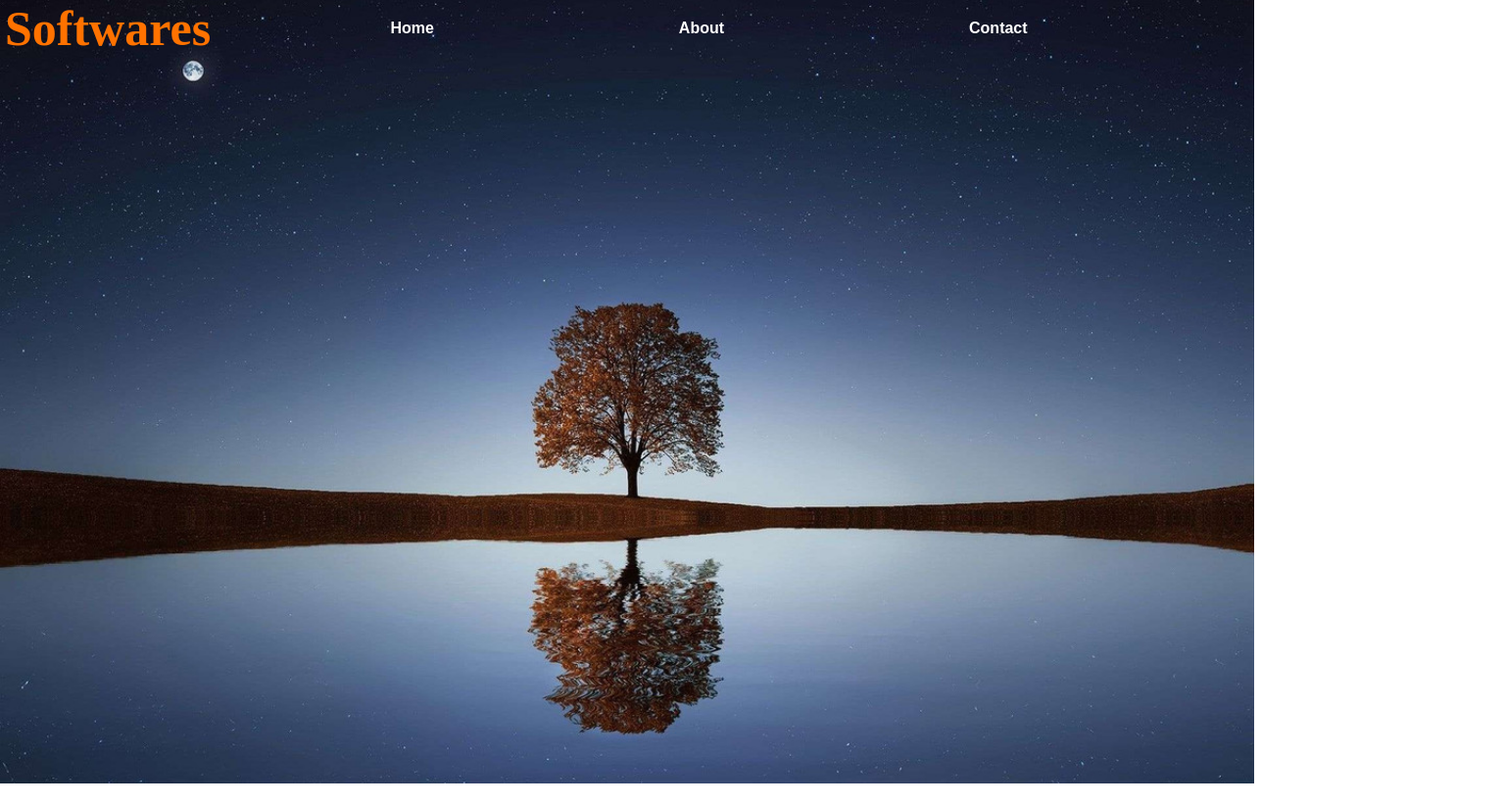
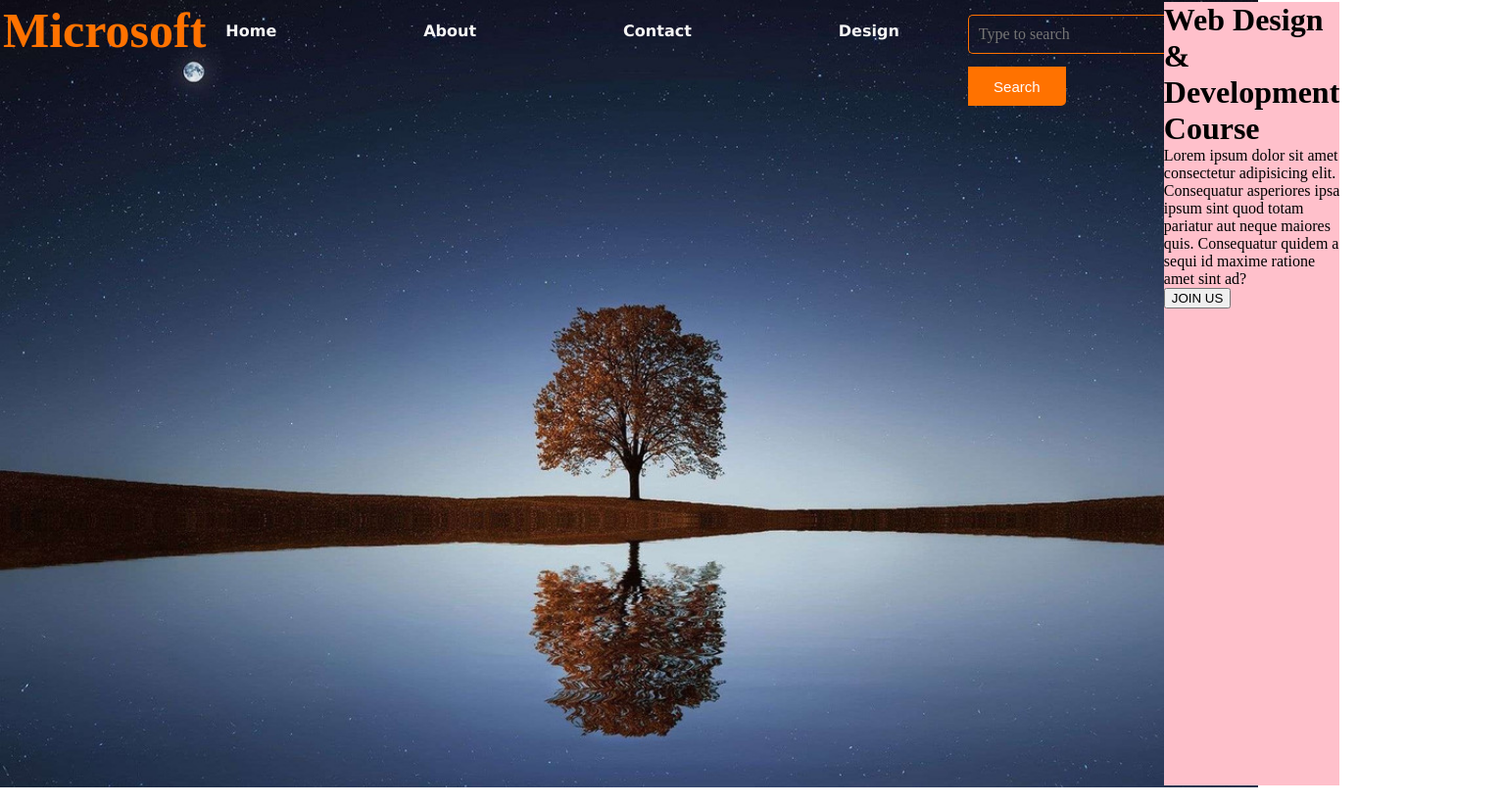
Before and after one commit to gourav-opensoft/website-lessons, a plain HTML site: page task-1/index.html in a window 1280 px wide. Shown: the whole page at 98% size, 1535 px wide, since content can reach past the window. Before the commit the page ends 800 px from the top, so only its background shows below. Drawn offline with Linux system fonts and the light colour scheme.

Commit message:
Enhance index.html with new logo, search functionality, and content section; update style.css with new styles for search input, buttons, and layout adjustments.

```diff
--- a/task-1/index.html
+++ b/task-1/index.html
@@ -6,7 +6,9 @@
     </head>
     <body>
         <div class="main">
-            <h2 class="logo">Softwares</h2>
+                <div class="logos">
+                    <h2 class="logo">Microsoft</h2>
+                </div>
                     <div class="menu">
                         <ul class="menu-list">
                             <li><a href="#">Home</a></li>
@@ -15,6 +17,22 @@
                             <li><a href="#">Design</a></li>
                         </ul>
                      </div>
+
+                     <div class="search">
+                        <input class="srch" type="search" name="search" placeholder="Type to search">
+                        <a href="#"><button class="btn">Search</button></a>
                      </div>
+                     <div class="content">
+                        <h1>Web Design & <br><span>Development</span> <br> Course</h1>
+                        <p class="par">Lorem ipsum dolor sit amet consectetur adipisicing elit.
+                            <br>Consequatur asperiores ipsa ipsum sint quod totam pariatur aut neque maiores
+                            <br>quis. Consequatur quidem a sequi id maxime ratione amet sint ad?</p>
+
+                            <button class="cn"<a href="#"> JOIN US </a></button>
+                     </div>
+
+
+        </div>
+
     </body>
 </html>
--- a/task-1/style.css
+++ b/task-1/style.css
@@ -1,50 +1,101 @@
-*{
-    margin: 0;
-    padding: 0;
-}
 .logo{
     margin: 0;
     padding: 0;
     color: #ff7200;
     font-size: 50px;
-    padding-left: 5px;
+    padding-left: 1px;
     float: left;
+    /* background-color: pink; */
 
 }
 
 .main{
+    padding: 2px;
     display: flex;
-    width: 100wh;
+    width: 100vw;
+    height: 100vh;
     background: linear-gradient(to top, rgba(0,0,0,0.5)50%,rgba(0,0,0,0.5)50%);
     background-image: url(./assets/1.jpg);
     background-position: center;
     background-size: cover;
-    height: 100vh;
     text-align:start;
+    /* align-items: center; */
     justify-content: space-between;
-
 }
 
 .menu-list{
     padding: 20px;
+    /* background-color:chartreuse; */
     display: flex;
-    justify-content:center;
-    width: 100vw;
-    gap: 250px;
+    justify-content: space-around;
+    gap: 150px;
 }
 
 a{
+    /* text-decoration: none; */
+    color:whitesmoke;
+    font-family:Verdana, Geneva, Tahoma, sans-serif;
+    font-weight: bold;
     text-decoration: none;
-    color:white;
-    font-family:Arial;
-    font-weight: bold;
-    transition: 0.5s easy-in-out;
+    transition: color 0.3s ease;
 }
-
 ul li a:hover{
-    color: #ff7200;
+    color:#ff7200;
 }
 
 li{
     list-style: none;
 }
+*{
+    margin: 0;
+    padding: 0;
+}
+
+.search{
+    width: 330px;
+    margin-left: 50px;
+}
+
+.srch{
+    font-family:'Times New Roman';
+    width: 200px;
+    height: 40px;
+    background: transparent;
+    border: 1px solid #ff7200;
+    margin-top: 13px;
+    color: white;
+    border-right: none;
+    font-size: 16px;
+    padding: 10px;
+    border-bottom-left-radius: 5px;
+    border-top-left-radius: 5px;
+}
+
+.btn{
+    width: 100px;
+    height: 40px;
+    background-color:#ff7200;
+    border: 2px solid #ff7200;
+    margin-top: 13px;
+    color:white;
+    font-size: 15px;
+    border-bottom-right-radius: 5px;
+    border-bottom-right-radius: 5px;
+}
+
+.btn:focus{
+    outline: none;
+}
+
+.srch:focus{
+    outline: none;
+}
+
+.content{
+    width: 100vw;
+    height: auto;
+    /* margin: auto; */
+    background-color: pink;
+    diplay: flex;
+    align-items:flex-start;
+}
```
Lines whose indentation alone changed are shown as unchanged.
